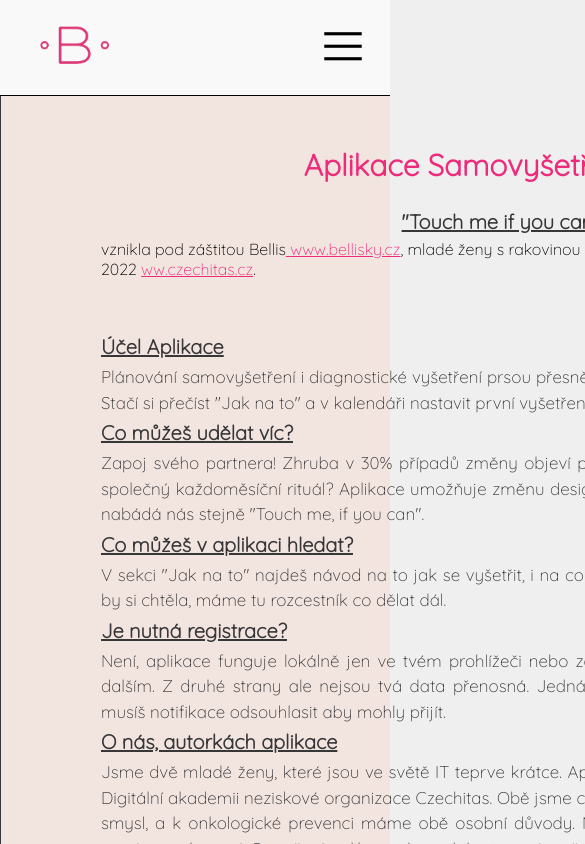
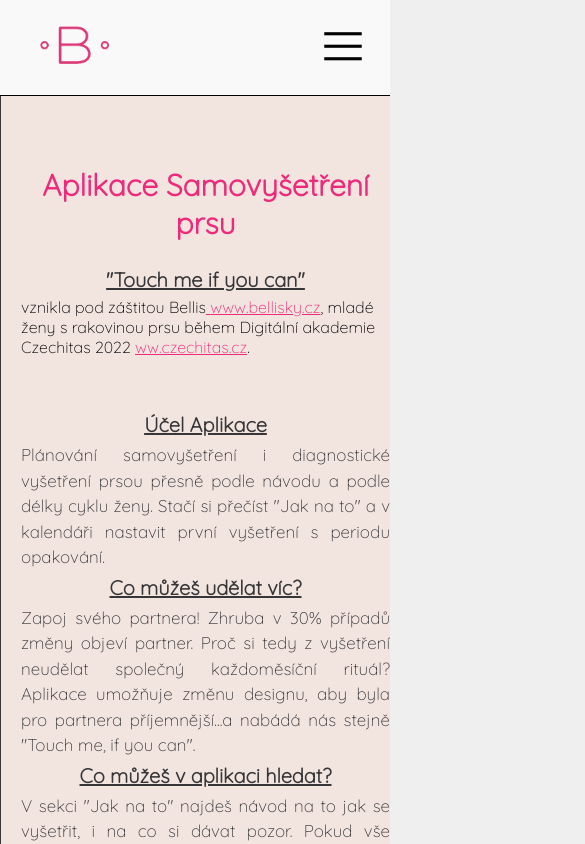
Before and after one commit to janajurcova/samovysetreni-prsu, a React app: page /info in a window 390 px wide. Shown: the top 844 px of the page, 585 px wide, since content can reach past the window. Built offline with nearby package versions, Linux system fonts and the light colour scheme; what dayjs-recur would draw is missing.

Commit message:
InfoPage responsivity

```diff
--- a/src/pages/InfoPage/style.css
+++ b/src/pages/InfoPage/style.css
@@ -34,3 +34,12 @@
   flex-direction: column;
   align-items: flex-start;
 }
+@media (max-width: 650px) {
+  .info__container {
+    width: unset;
+    margin: 20px 0px 20px 20px;
+  }
+  .info__section {
+    align-items: center;
+  }
+}
```
